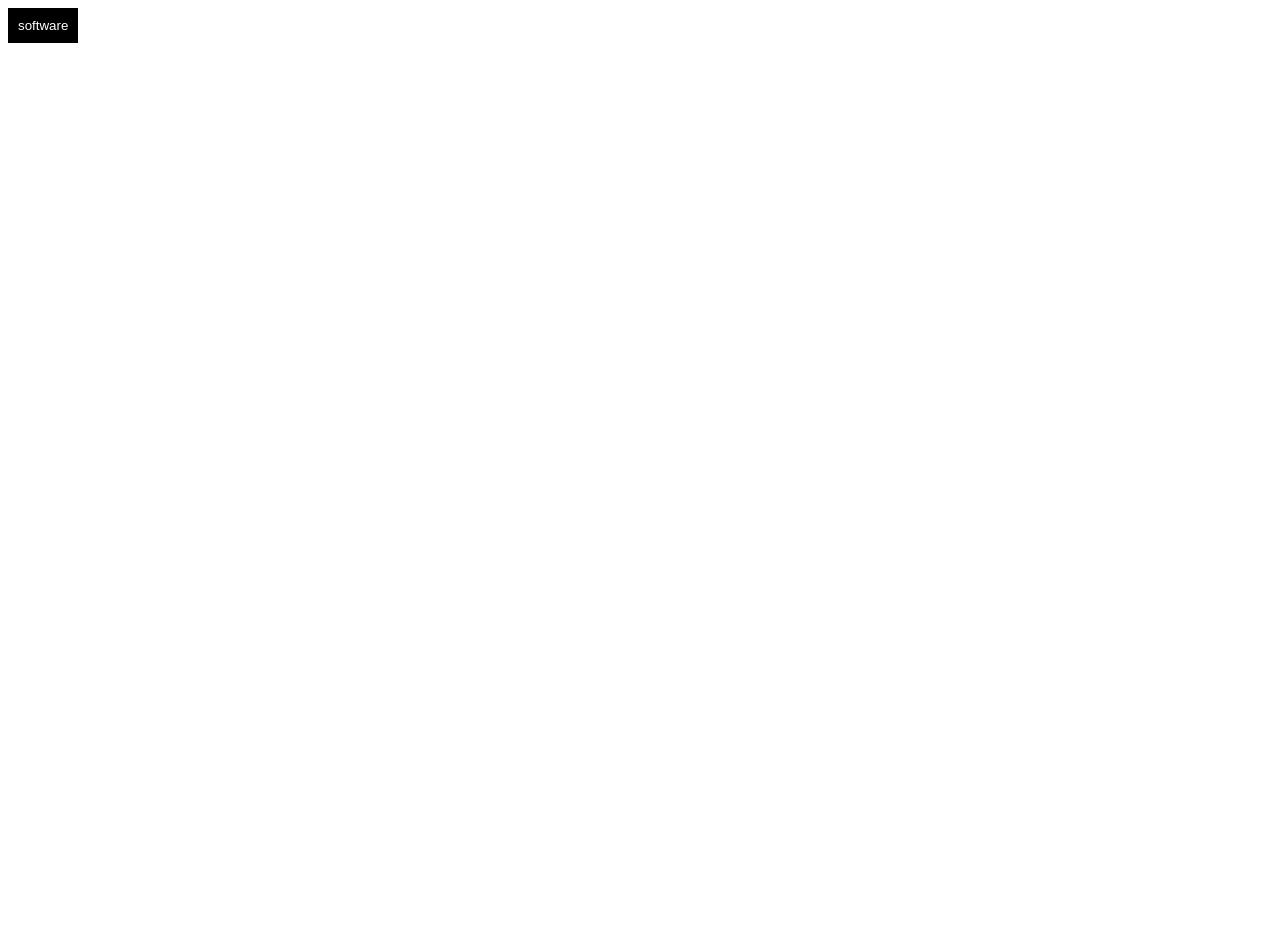
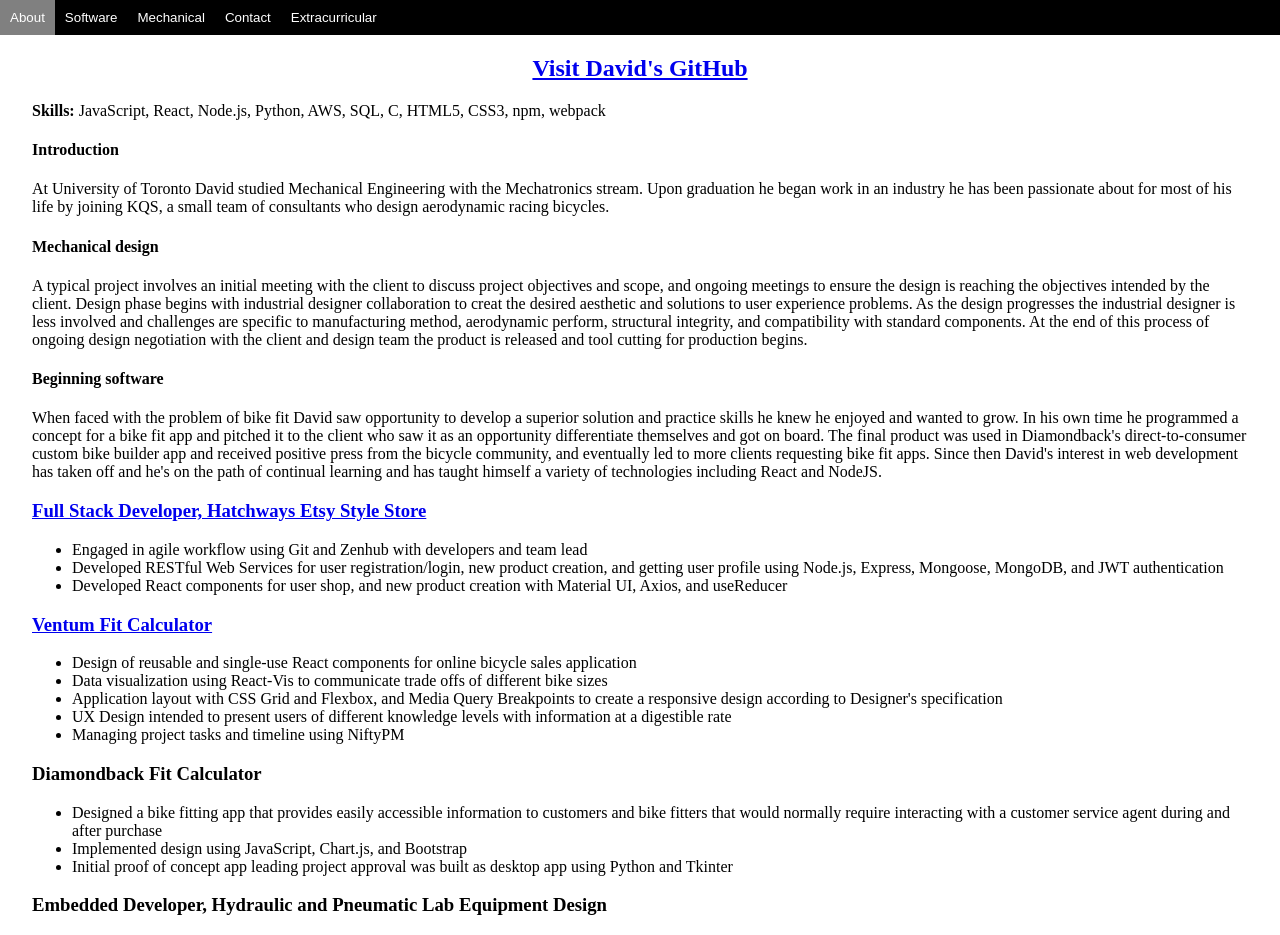
Before and after one commit to dbertozzi/davidbertozzi-ca, a React (Create React App) app: page /software in a window 1280 px wide. Shown: the top 935 px of the page. Before the commit the page ends 800 px from the top, so only its background shows below. Built offline with nearby package versions, Linux system fonts and the light colour scheme.

Commit message:
Added software page
Added software experience page

```diff
--- a/public/index.html
+++ b/public/index.html
@@ -26,7 +26,7 @@
     -->
     <title>David Bertozzi</title>
   </head>
-  <body>
+  <body style="margin: 0px;">
     <noscript>You need to enable JavaScript to run this app.</noscript>
     <div id="root"></div>
     <!--
--- a/src/App.tsx
+++ b/src/App.tsx
@@ -1,15 +1,17 @@
 import React from "react";
 import { BrowserRouter, Switch, Route } from "react-router-dom";
-import Landing from "./pages/Landing";
+import Landing from "./pages/Landing/Landing";
 import Navbar from "./components/Navbar";
+import SoftwarePortfolio from "./pages/SoftwarePortfolio/SoftwarePortfolio";
 
 const App: React.FC = () => {
   return (
     <>
-      <Navbar />
       <BrowserRouter>
+        <Navbar />
         <Switch>
           <Route exact path="/" component={Landing} />
+          <Route exact path="/software" component={SoftwarePortfolio} />
         </Switch>
       </BrowserRouter>
     </>
--- /dev/null
+++ b/src/components/Button.tsx
@@ -0,0 +1,22 @@
+import React from "react";
+import { css } from "emotion";
+
+const Button: React.FunctionComponent<{ label: string }> = props => {
+  return (
+    <button
+      className={css`
+        background-color: black;
+        color: white;
+        padding: 10px;
+        border: 0px;
+        &:hover {
+          background-color: grey;
+        }
+      `}
+    >
+      {props.label}
+    </button>
+  );
+};
+
+export default Button;
--- a/src/components/Navbar.tsx
+++ b/src/components/Navbar.tsx
@@ -1,31 +1,31 @@
 import React from "react";
-import { css, cx } from "emotion";
+import { css } from "emotion";
+import { Link } from "react-router-dom";
+import Button from "./Button";
 
-const Button: React.FunctionComponent<{ label: string }> = props => {
-  return (
-    <button
-      className={css`
-        background-color: black;
-        color: white;
-        padding: 10px;
-        border: 0px;
-        &:hover {
-          background-color: grey;
-        }
-      `}
-    >
-      {props.label}
-    </button>
-  );
-};
 const Navbar: React.FC = () => {
+  const navItems: { label: string; path: string }[] = [
+    { label: "About", path: "/" },
+    { label: "Software", path: "/software" },
+    { label: "Mechanical", path: "/" },
+    { label: "Contact", path: "/" },
+    { label: "Extracurricular", path: "/" }
+  ];
   return (
     <div
       className={css`
         display: flexbox;
+        background-color: black;
+        width: 100%;
       `}
     >
-      <Button label="software" />
+      {navItems.map(item => {
+        return (
+          <Link to={item.path}>
+            <Button label={item.label} />
+          </Link>
+        );
+      })}
     </div>
   );
 };
--- a/src/pages/Landing.tsx
+++ b/src/pages/Landing/Landing.tsx
@@ -1,8 +1,14 @@
 import React from "react";
+import { css } from "emotion";
 
 const Landing: React.FC = () => {
   return (
-    <div>
+    <div
+      className={css`
+        padding-left: 2em;
+        padding-right: 2em;
+      `}
+    >
       <h1>David Bertozzi</h1>
       <h3>Engineer</h3>
       <p>
--- /dev/null
+++ b/src/pages/SoftwarePortfolio/SoftwarePortfolio.tsx
@@ -0,0 +1,85 @@
+import React from "react";
+import { css } from "emotion";
+import data from "./softwarePortfolioContent";
+
+const SoftwarePortfolio: React.FC = () => {
+  return (
+    <div
+      className={css`
+        padding-left: 2em;
+        padding-right: 2em;
+      `}
+    >
+      <div
+        className={css`
+          display: flex;
+          justify-content: center;
+        `}
+      >
+        <a
+          href="https://github.com/dbertozzi"
+          target="_blank"
+          rel="noopener noreferrer"
+        >
+          <h2>Visit David's GitHub</h2>
+        </a>
+      </div>
+
+      <div>
+        <b>{data.skills.title}:</b> {data.skills.listItems.join(", ")}
+      </div>
+
+      <div>
+        {data.introduction.map(p => {
+          return (
+            <>
+              <h4>{p.title}</h4>
+              <p>{p.content}</p>
+            </>
+          );
+        })}
+      </div>
+
+      <a href={data.hatchways.link} target="_blank" rel="noopener noreferrer">
+        <h3>{data.hatchways.title}</h3>
+      </a>
+      <ul>
+        {data.hatchways.listItems.map(item => (
+          <li>{item}</li>
+        ))}
+      </ul>
+
+      <a href={data.ventumFit.link} target="_blank" rel="noopener noreferrer">
+        <h3>{data.ventumFit.title}</h3>
+      </a>
+      <ul>
+        {data.ventumFit.listItems.map(item => (
+          <li>{item}</li>
+        ))}
+      </ul>
+
+      <h3>{data.diamondFit.title}</h3>
+      <ul>
+        {data.diamondFit.listItems.map(item => (
+          <li>{item}</li>
+        ))}
+      </ul>
+
+      <h3>{data.capstone.title}</h3>
+      <ul>
+        {data.capstone.listItems.map(item => (
+          <li>{item}</li>
+        ))}
+      </ul>
+
+      <h3>{data.hueclues.title}</h3>
+      <ul>
+        {data.hueclues.listItems.map(item => (
+          <li>{item}</li>
+        ))}
+      </ul>
+    </div>
+  );
+};
+
+export default SoftwarePortfolio;
--- /dev/null
+++ b/src/pages/SoftwarePortfolio/softwarePortfolioContent.tsx
@@ -0,0 +1,98 @@
+const data: {
+  introduction: { title: string; content: string }[];
+  skills: { title: string; listItems: string[] };
+  ventumFit: { title: string; listItems: string[]; link: string };
+  diamondFit: { title: string; listItems: string[] };
+  capstone: { title: string; listItems: string[] };
+  hueclues: { title: string; listItems: string[] };
+  hatchways: { title: string; listItems: string[]; link: string };
+} = {
+  introduction: [
+    {
+      title: "Introduction",
+      content: `At University of Toronto David studied Mechanical Engineering with the Mechatronics stream.
+    Upon graduation he began work in an industry he has been passionate about for most of his life by joining
+    KQS, a small team of consultants who design aerodynamic racing bicycles.`
+    },
+    {
+      title: "Mechanical design",
+      content: `A typical project involves an initial meeting with the client to discuss project objectives and scope, and
+    ongoing meetings to ensure the design is reaching the objectives intended by the client. Design phase
+    begins with industrial designer collaboration to creat the desired aesthetic and solutions to user experience problems.
+    As the design progresses the industrial designer is less involved and challenges are specific to manufacturing
+    method, aerodynamic perform, structural integrity, and compatibility with standard components. At the end of this process
+    of ongoing design negotiation with the client and design team the product is released and tool cutting for production begins.`
+    },
+    {
+      title: "Beginning software",
+      content: `When faced with the problem of bike fit David saw opportunity to develop a superior solution and practice skills he
+    knew he enjoyed and wanted to grow. In his own time he programmed a concept for a bike fit app and pitched it to the client
+    who saw it as an opportunity differentiate themselves and got on board. The final product was used in Diamondback's
+    direct-to-consumer custom bike builder app and received positive press from the bicycle community, and eventually led to more
+    clients requesting bike fit apps. Since then David's interest in web development has taken off and he's on the path of continual
+    learning and has taught himself a variety of technologies including React and NodeJS.`
+    }
+  ],
+  skills: {
+    title: "Skills",
+    listItems: [
+      "JavaScript",
+      "React",
+      "Node.js",
+      "Python",
+      "AWS",
+      "SQL",
+      "C",
+      "HTML5",
+      "CSS3",
+      "npm",
+      "webpack"
+    ]
+  },
+  ventumFit: {
+    link: "http://fit.ventumracing.com",
+    title: `Ventum Fit Calculator`,
+    listItems: [
+      `Design of reusable and single-use React components for online bicycle sales application`,
+      `Data visualization using React-Vis to communicate trade offs of different bike sizes`,
+      `Application layout with CSS Grid and Flexbox, and Media Query Breakpoints to create a responsive design according to Designer's specification`,
+      `UX Design intended to present users of different knowledge levels with information at a digestible rate`,
+      `Managing project tasks and timeline using NiftyPM`
+    ]
+  },
+  diamondFit: {
+    title: `Diamondback Fit Calculator`,
+    listItems: [
+      `Designed a bike fitting app that provides easily accessible information to customers and bike fitters that would normally require interacting with a customer service agent during and after purchase`,
+      `Implemented design using JavaScript, Chart.js, and Bootstrap`,
+      `Initial proof of concept app leading project approval was built as desktop app using Python and Tkinter`
+    ]
+  },
+  capstone: {
+    title: `Embedded Developer, Hydraulic and Pneumatic Lab Equipment Design`,
+    listItems: [
+      `Designed, wrote, and tested code for limited memory microcontroller to perform concurrent operations`,
+      `Selected hardware electric motor control, optical sensor data sampling, force sensor data sampling with Arduino`,
+      `Interfaced with hardware using C to read signals from analog ports, convert to digital, and write data to storage device asynchronously according to interrupt events`
+    ]
+  },
+  hueclues: {
+    title: `Front End Developer, Hueclues`,
+    listItems: [
+      `UX Design and Development of front end features using JavaScript and Bootstrap resulting in 500+ user sign up`,
+      `Wrote internal documentation for testing and staging procedures`,
+      `Worked in cross-functional team to deliver a high quality user experience and meet functional objectives`
+    ]
+  },
+  hatchways: {
+    link: "https://github.com/hatchways/team-chestnut",
+    title: "Full Stack Developer, Hatchways Etsy Style Store",
+    listItems: [
+      `Engaged in agile workflow using Git and Zenhub with developers and team lead`,
+      `Developed RESTful Web Services for user registration/login, new product creation, and getting user profile using Node.js, Express, Mongoose, MongoDB, and JWT authentication`,
+      `Developed React components for user shop, and new product creation with Material UI, Axios, and useReducer`
+    ]
+  }
+};
+
+export default data;
```
Also changed, not shown: 2 other files (tests, documents, lock files or other folders).
